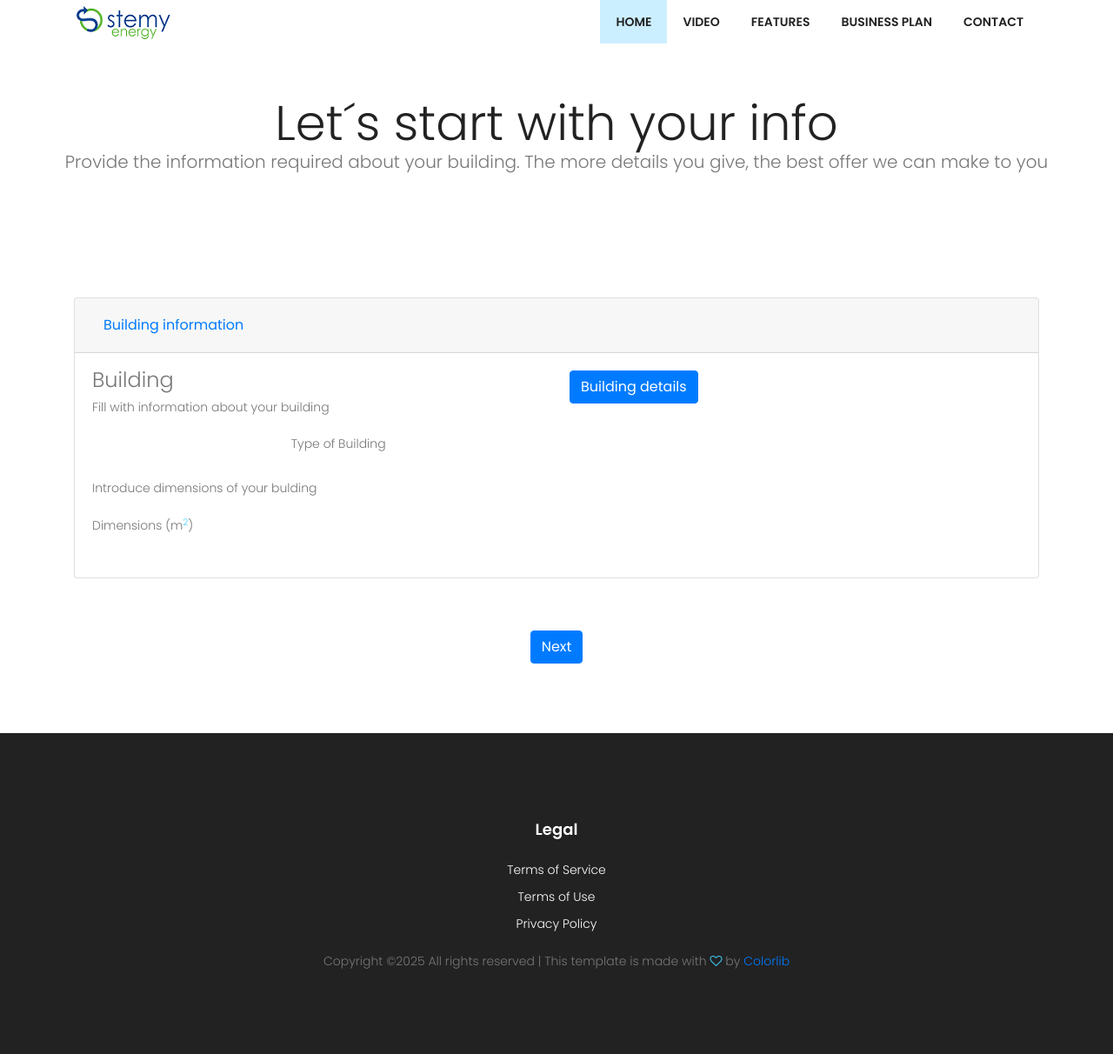
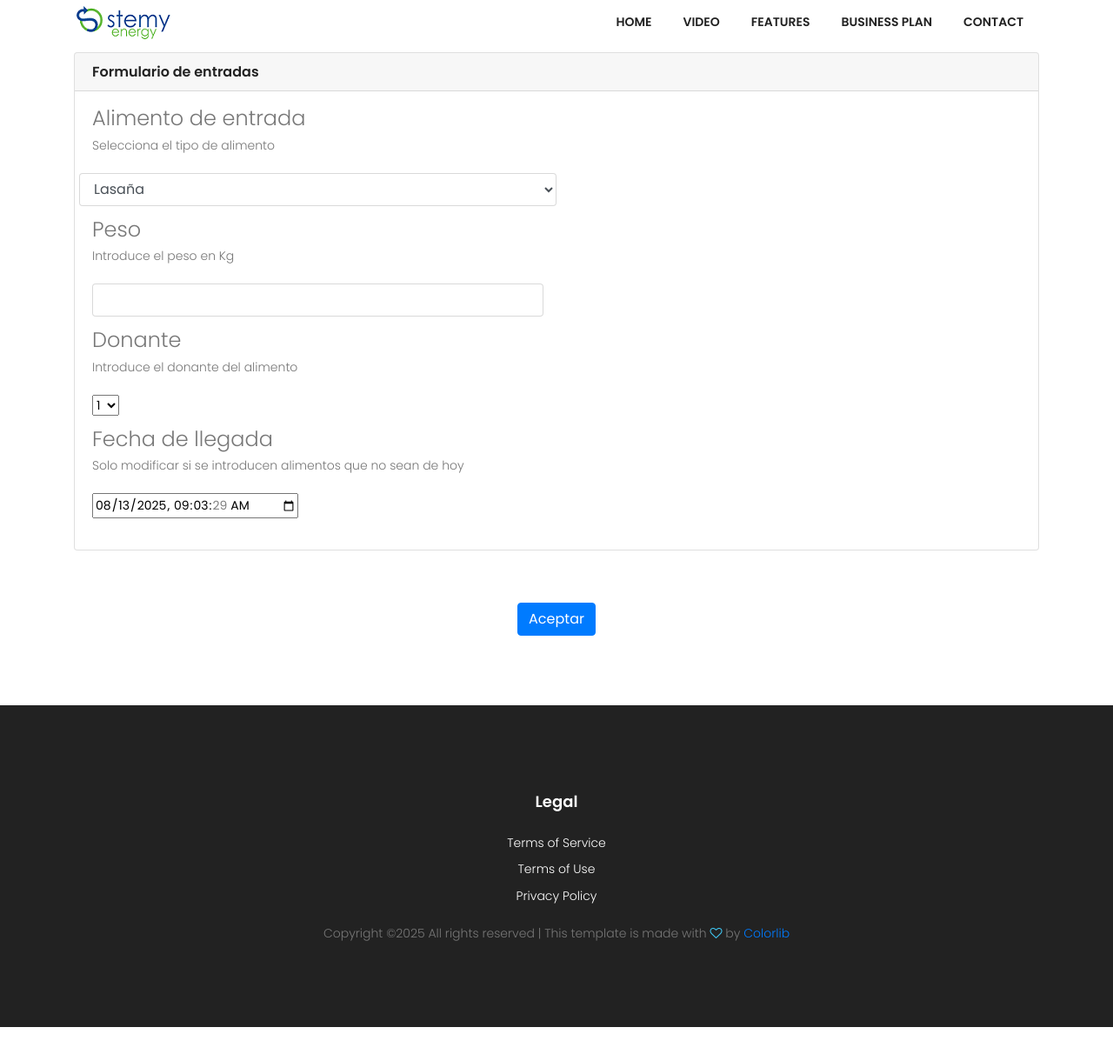
Before and after one commit to JDouss/refood-py, a Django app: page /entradas/ in a window 1280 px wide. Shown: the whole page at 87% size. After the commit the page ends 1181 px from the top, so only its background shows below. Run offline with Django 5.2, Linux system fonts and the light colour scheme; some libraries are stand-ins or nearby versions.

Commit message:
feat: Primera version formulario de entradas Aprovecho tambien para incluir el requirements.txt

```diff
--- a/refood_app/forms.py
+++ b/refood_app/forms.py
@@ -18,19 +18,38 @@
                                  choices=TIPO_CHOICES)
 
 class EntradasForm(forms.Form):
-    nombre_alimento = forms.ChoiceField(widget=forms.Select(attrs={'id': 'id_nombre_alimento_entrada'}),
-                                        choices=['Lasaña','Lentejas','Arroz'],
-                                      required=False)
-    donante = forms.ChoiceField(widget=forms.Select(attrs={'id': 'id_build_eff'}),
+    TIPO_ALIMENTO = [
+        (1, 'Lasaña'),
+        (2, 'Lentejas'),
+        (3, 'Arroz'),
+    ]
+    nombre_alimento = forms.ChoiceField(
+        widget=forms.Select(attrs={
+            'id': 'id_nombre_alimento_entrada',
+            'class': 'form-control'
+        }),
+        choices=TIPO_ALIMENTO,
+        required=True
+    )
+    peso = forms.DecimalField(
+        widget=forms.NumberInput(attrs={
+            'class': 'form-control'
+        }),
+        required=True
+    )
+    donante = forms.ChoiceField(widget=forms.Select(attrs={'id': 'id_donante'}),
                                 choices=['D1','D2','D3'],
-                                  required=False)
-    peso = forms.CharField(widget=forms.TextInput(attrs={'id': 'peso'}), required=True)
-    fecha_llegada = forms.DateField(widget=forms.SelectDateWidget(attrs={'id': 'date_beg'}),
-                                    required=False,
-                                    )
-    nombre_alimento = forms.ChoiceField(widget=forms.Select(attrs={'id': 'id_nombre_alimento_entrada'}),
-                                        choices=['Comida Preparada', 'Fruta y verdura'],
-                                        required=False)
+                                  required=True)
+    fecha_llegada = forms.DateTimeField(
+        widget=forms.DateTimeInput(
+            attrs={
+                'type': 'datetime-local',
+                'id': 'date_beg',
+            }
+        ),
+        required=True,
+        initial=timezone.now,
+    )
 
 class SalidasForm(forms.Form):
     building_type = forms.ChoiceField(widget=forms.Select(attrs={'id': 'id_build_type'}), choices=['A'],
--- a/refood_app/templates/refood_app/entradas.html
+++ b/refood_app/templates/refood_app/entradas.html
@@ -8,99 +8,60 @@
 {% endblock stylesheets %}
 
 {% block content %}
-
-<!-- Start Generic Area -->
-<section class="about-generic-area section-gap-60" id="home">
-	<div class="pricing-header px-3 py-3 pt-md-5 pb-md-4 mx-auto text-center">
-		<h1 class="display-4">Let´s start with your info</h1>
-		<p class="lead">Provide the information required about your building. The more details you give, the best offer we can make to you</p>
-	</div>
-</section>
 <section class="about-generic-area section-gap-60">
 	<div class="container">
-			<!--- Trying stuff --->
-			<form method="post" action="{% url 'refood_app:entradas' %}">
+		<form method="post" action="{% url 'entradas' %}">
 			{% csrf_token %}
-				<div id="accordion">
 			<div class="card">
 				<div class="card-header" id="headingTwo">
-							  <h5 class="mb-0">
-								<button class="btn btn-link collapsed" data-toggle="collapse" data-target="#collapseTwo" aria-expanded="false" aria-controls="collapseTwo">
-								  Building information
-								</button>
-							  </h5>
+					<h5 class="mb-0">Formulario de entradas	</h5>
 				</div>
-							<div id="collapseTwo" class="collapse show" aria-labelledby="headingTwo" data-parent="#accordion">
 				<div class="card-body">
 					<div class="row">
 						<div class="login-form col-md-6">
 							<fieldset>
-										<legend> Building</legend>
-										<p>Fill with information about your building</p>
-										<div class="row">
-											<div class="col-md-5">
-												<p>
-												  {{form.building_type}}
-												</p>
-											</div>
-											<div class="col-md-5">
-												<p><label for="id_build_type">Type of Building</label></p>
-											</div>
-										</div>
-										<p>Introduce dimensions of your bulding</p>
-										<p>
-											{{form.dimension}}
-											<label for="dimension">Dimensions (m<sup>2</sup>)</label>
-									</fieldset>
-								</div>
-								<div class="login-form col-md-6">
-									<fieldset>
-										<legend>
-											<a class="btn btn-primary" data-toggle="collapse" href="#collapseExample" role="button" aria-expanded="false" aria-controls="collapseExample">
-												Building details
-											</a>
-										</legend>
-										<div class="collapse" id="collapseExample">
-											<p>Introduce details about your building</p>
-											<div class="row">
-												<div class="col-md-3">
-													<p>
-													  {{form.eff_class}}
-													</p>
-												</div>
-												<div class="col-md-3">
-													<label for="id_build_eff">Building class</label>
-												</div>
-											</div>
-												<p>Select holiday dates</p>
-												<p>
-												{{form.holiday_begin}}
-												<label for="date_beg">From</label>
-											</p>
-											<p>
-												{{form.holiday_end}}
-												<label for="date_end">To</label>
-											</p>
+								<legend>Alimento de entrada</legend>
+								<p>Selecciona el tipo de alimento</p>
+								<div class="form-group row">
+										{{ form.nombre_alimento }}
 								</div>
 							</fieldset>
+							<fieldset>
+								<legend>Peso</legend>
+								<p>Introduce el peso en Kg</p>
+								<div class="form-group">
+									{{ form.peso }}
+								</div>
+							<fieldset>
+							<fieldset>
+								<legend>Donante</legend>
+								<p>Introduce el donante del alimento</p>
+								<div class="form-group">
+									{{ form.donante }}
+								</div>
+							<fieldset>
+							<fieldset>
+								<legend>Fecha de llegada</legend>
+								<p>Solo modificar si se introducen alimentos que no sean de hoy</p>
+								<div class="form-group">
+									{{ form.fecha_llegada }}
+								</div>
+							<fieldset>
 						</div>
 					</div>
 				</div>
 			</div>
-                          </div>
-				</div>
+
 			<section class="about-generic-area section-gap-60">
 				<div class="container">
 					<div class="row justify-content-center d-flex">
-							<button type="submit" class="btn btn-primary">Next</button>
+						<button type="submit" class="btn btn-primary">Aceptar</button>
 					</div>
 				</div>
 			</section>
 		</form>
 	</div>
 </section>
-
-
 {% endblock %}
 
 {% block javascripts %}
--- a/refood_app/views.py
+++ b/refood_app/views.py
@@ -39,6 +39,7 @@
 
 
     form = EntradasForm()
+    print("DEBUG CHOICES:", list(form.fields['nombre_alimento'].choices))
     return render(request, 'refood_app/entradas.html', {
             'form': form,
         })
```
Also changed, not shown: requirements.txt (added, +14 -0 lines). Lines whose indentation alone changed are shown as unchanged.
